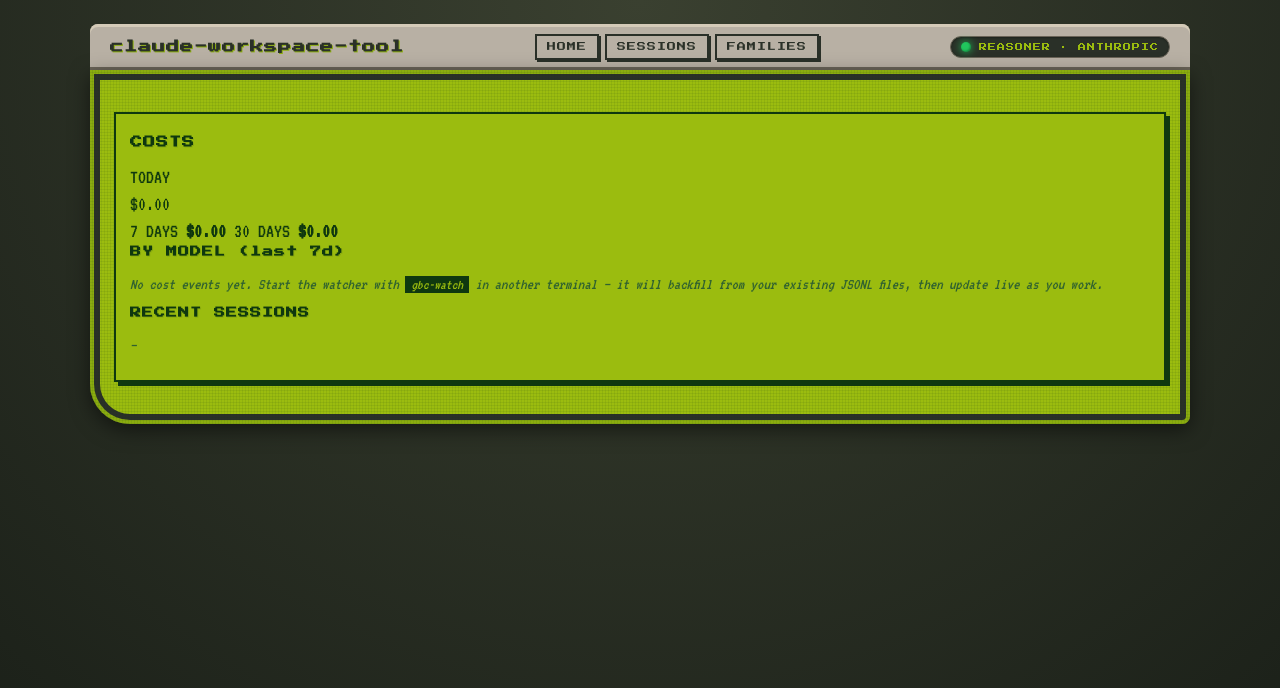
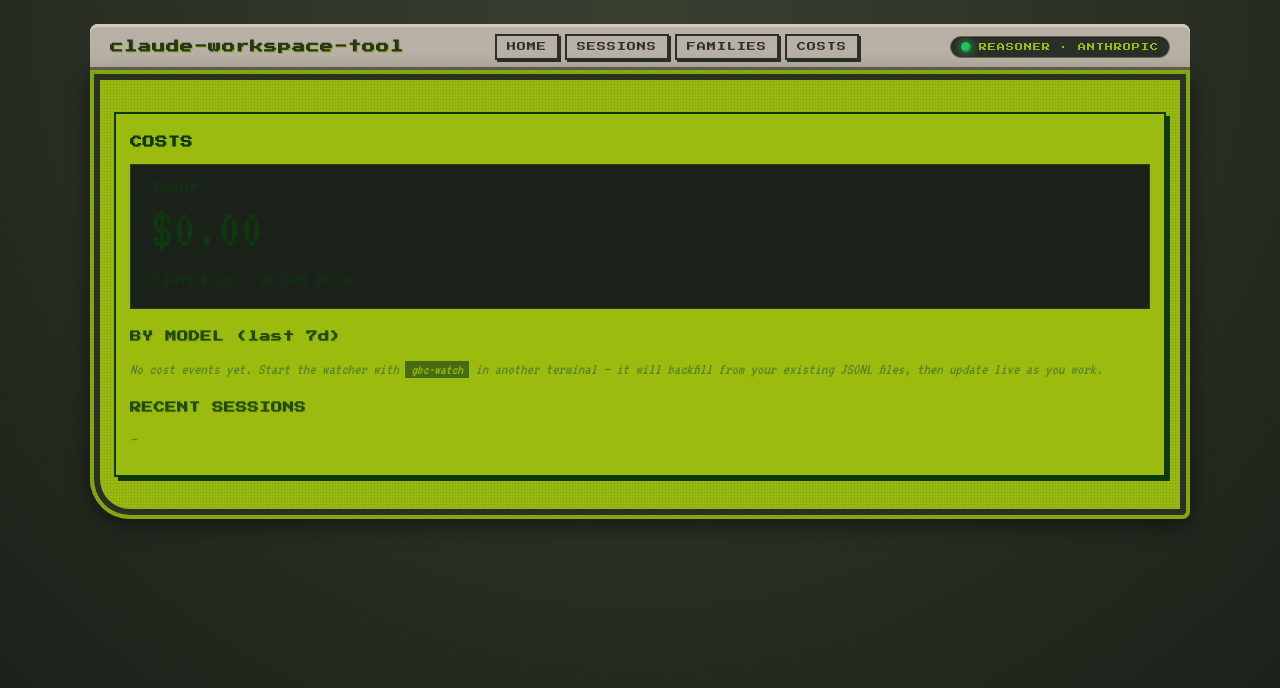
Before and after one commit to jon-devlapaz/gbc, a FastAPI app: page /costs in a window 1280 px wide. Shown: the top 688 px of the page. Run offline with FastAPI, Linux system fonts and the light colour scheme; data comes from the database, SQL or seed files in the repository; data that the repository does not hold is empty; some libraries are stand-ins or nearby versions.

Commit message:
feat(ui): nav link + DMG-styled cost panel

```diff
--- a/app/templates/base.html
+++ b/app/templates/base.html
@@ -16,6 +16,7 @@
       <a href="/" data-tip="dashboard">Home</a>
       <a href="/sessions" data-tip="browse sessions">Sessions</a>
       <a href="/families" data-tip="project families + redact">Families</a>
+      <a href="/costs" data-tip="token spend">Costs</a>
     </nav>
     <div class="status-badge" data-tip="reasoner status">
       <span id="status-led" class="led led-unknown"></span>
--- a/static/style.css
+++ b/static/style.css
@@ -920,3 +920,97 @@
 ::-webkit-scrollbar { width: 12px; height: 12px; }
 ::-webkit-scrollbar-track { background: var(--lcd-2); }
 ::-webkit-scrollbar-thumb { background: var(--lcd-0); border: 2px solid var(--lcd-2); }
+
+/* === costs page === */
+.costs h2,
+.costs h3 { font-family: 'Press Start 2P', monospace; letter-spacing: 0.05em; }
+.costs h3 { font-size: 0.7rem; margin-top: 1.25rem; opacity: 0.85; }
+
+.costs-summary {
+  border: 1px solid var(--dmg-edge, #2c3a2c);
+  padding: 1rem 1.25rem;
+  background: var(--dmg-screen, #1a221a);
+  margin-bottom: 1rem;
+}
+.cost-big .cost-label {
+  font-family: 'Press Start 2P', monospace;
+  font-size: 0.6rem;
+  opacity: 0.7;
+  margin-bottom: 0.4rem;
+}
+.cost-big .cost-value {
+  font-family: 'VT323', monospace;
+  font-size: 3.5rem;
+  line-height: 1;
+}
+.cost-secondary {
+  margin-top: 0.75rem;
+  display: flex;
+  gap: 1.5rem;
+  font-family: 'VT323', monospace;
+  font-size: 1.1rem;
+  opacity: 0.8;
+}
+.cost-secondary strong { font-weight: normal; opacity: 1; }
+
+.bar-list {
+  list-style: none;
+  padding: 0;
+  font-family: 'VT323', monospace;
+  font-size: 1rem;
+}
+.bar-list li {
+  display: grid;
+  grid-template-columns: 10rem 1fr 8rem;
+  gap: 0.75rem;
+  align-items: center;
+  margin-bottom: 0.4rem;
+}
+.bar-label { opacity: 0.85; }
+.bar-track {
+  height: 0.8rem;
+  background: var(--dmg-edge, #2c3a2c);
+  position: relative;
+  overflow: hidden;
+}
+.bar-fill {
+  display: block;
+  height: 100%;
+  background: var(--dmg-text, #9bbc0f);
+}
+.bar-value { text-align: right; opacity: 0.85; }
+
+.costs-sessions table {
+  width: 100%;
+  border-collapse: collapse;
+  font-family: 'VT323', monospace;
+  font-size: 1rem;
+}
+.costs-sessions th,
+.costs-sessions td {
+  padding: 0.3rem 0.6rem;
+  border-bottom: 1px solid var(--dmg-edge, #2c3a2c);
+  text-align: left;
+}
+.costs-sessions th {
+  font-family: 'Press Start 2P', monospace;
+  font-size: 0.55rem;
+  opacity: 0.7;
+}
+.badge {
+  display: inline-block;
+  padding: 0 0.3rem;
+  border: 1px solid currentColor;
+  font-size: 0.7rem;
+  opacity: 0.7;
+}
+
+.warn {
+  border: 1px solid #b88;
+  color: #d99;
+  background: rgba(180,80,80,0.1);
+  padding: 0.5rem 0.75rem;
+  margin: 0.75rem 0;
+  font-family: 'VT323', monospace;
+}
+.muted { opacity: 0.6; }
```
